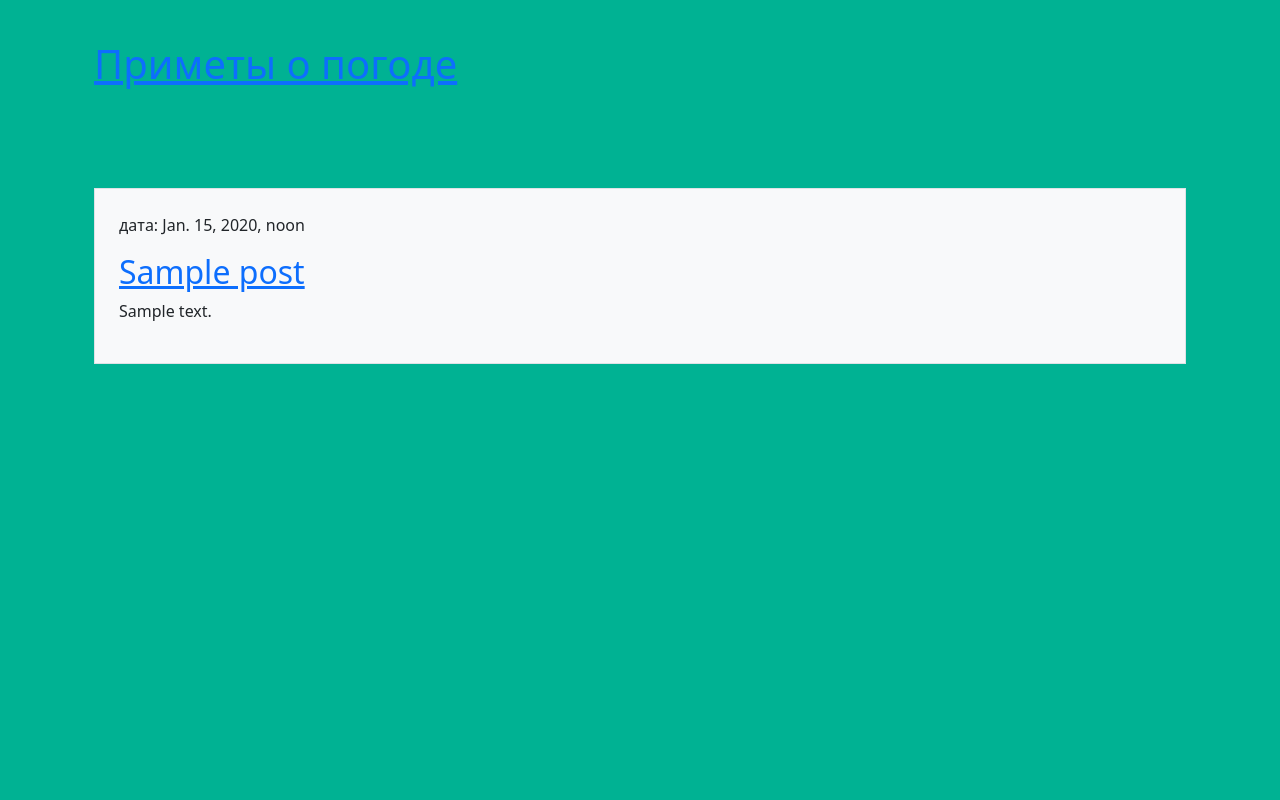
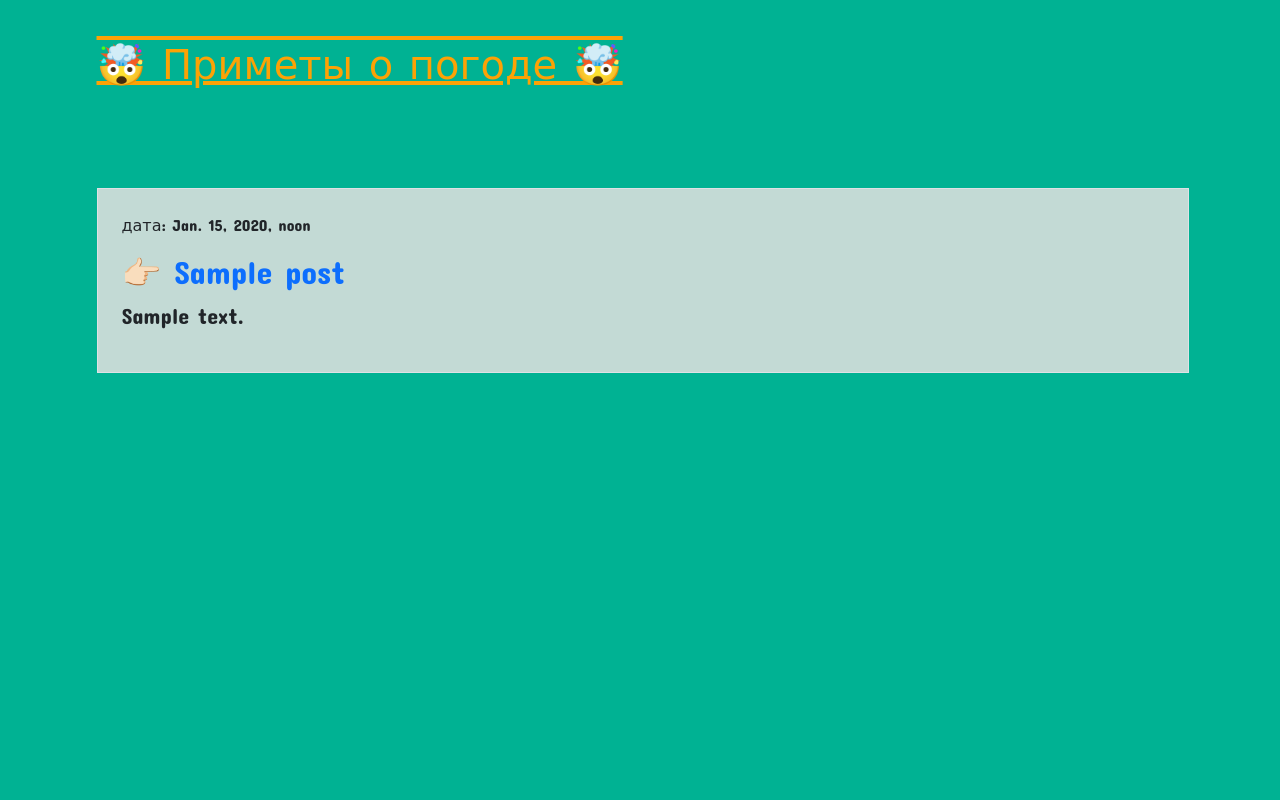
Before and after one commit to Evgeny-TechnoNinja/edu-blog-weather, a Django app: page / in a window 1280 px wide. Run offline with Django 3.2, Linux system fonts and the light colour scheme; tables that the repository leaves empty hold one stand-in row (values such as "Sample post").

Commit message:
styles added

```diff
--- /dev/null
+++ b/blog/static/css/blog.css
@@ -0,0 +1,33 @@
+body {
+    font-family: 'Concert One', cursive;
+}
+
+
+h1 a {
+    color: #FCA205;
+    text-decoration: #FCA205 underline overline;
+}
+
+h1 a:hover {
+    color: #FCA205;
+}
+
+body {
+    padding-left: 5px;
+}
+
+a {
+     text-decoration: none;
+}
+
+.text {
+    font-size: 22px;
+}
+
+.position {
+    margin-bottom: 10px;
+}
+
+.bg {
+    background-color: #c3dad5;
+}
--- a/blog/templates/blog/post_list.html
+++ b/blog/templates/blog/post_list.html
@@ -1,23 +1,29 @@
+{% load static %}
 <html>
     <head>
         <title>Django Girls blog</title>
         <link href="https://cdn.jsdelivr.net/npm/bootstrap@5.1.3/dist/css/bootstrap.min.css" rel="stylesheet" integrity="sha384-1BmE4kWBq78iYhFldvKuhfTAU6auU8tT94WrHftjDbrCEXSU1oBoqyl2QvZ6jIW3" crossorigin="anonymous">
         <script src="https://cdn.jsdelivr.net/npm/bootstrap@5.1.3/dist/js/bootstrap.bundle.min.js" integrity="sha384-ka7Sk0Gln4gmtz2MlQnikT1wXgYsOg+OMhuP+IlRH9sENBO0LRn5q+8nbTov4+1p" crossorigin="anonymous"></script>
+        <link rel="stylesheet" href="{% static 'css/blog.css' %}">
+        <link rel="preconnect" href="https://fonts.googleapis.com">
+        <link rel="preconnect" href="https://fonts.gstatic.com" crossorigin>
+        <link href="https://fonts.googleapis.com/css2?family=Concert+One&display=swap" rel="stylesheet">
+
     </head>
     <body style="background-color:rgb(0, 178, 147);">
 
      <div class="container px-4">
          <div>
-            <h1 style="margin-bottom: 100px; margin-top: 40px"><a href="/">Приметы о погоде</a></h1>
+            <h1 style="margin-bottom: 100px; margin-top: 40px"><a href="/">🤯 Приметы о погоде 🤯</a></h1>
          </div>
         {% for post in posts %}
         <div class="row gx-5">
             <div class="col">
-             <div class="p-4 border bg-light">
+             <div class="p-4 border position bg">
                  <div>
                     <p>дата: {{ post.published_date }}</p>
-                    <h2><a href="">{{ post.title }}</a></h2>
-                    <p>{{ post.text|linebreaksbr }}</p>
+                    <h2><a href="">👉🏻 {{ post.title }}</a></h2>
+                    <p class="text">{{ post.text|linebreaksbr }}</p>
                 </div>
              </div>
             </div>
```
